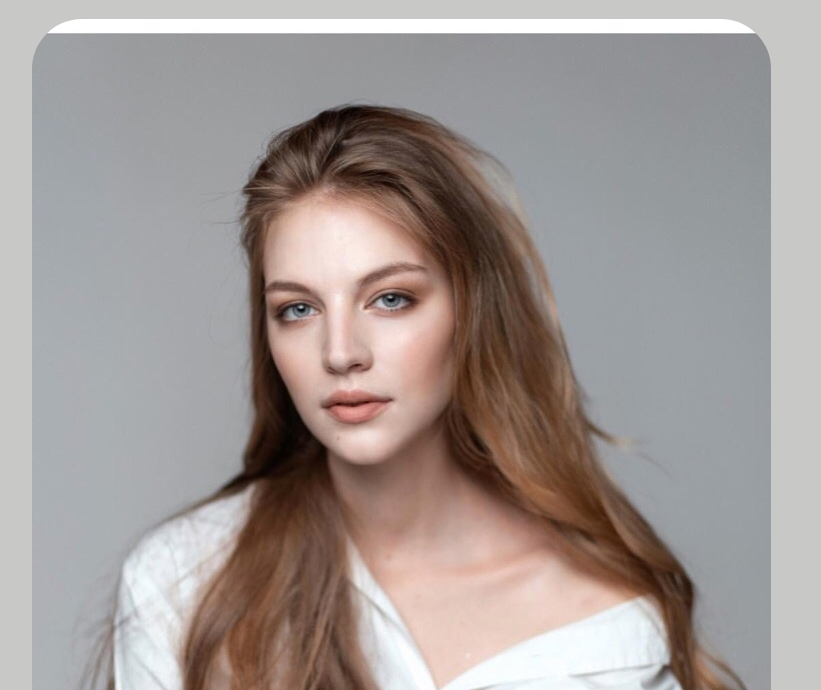
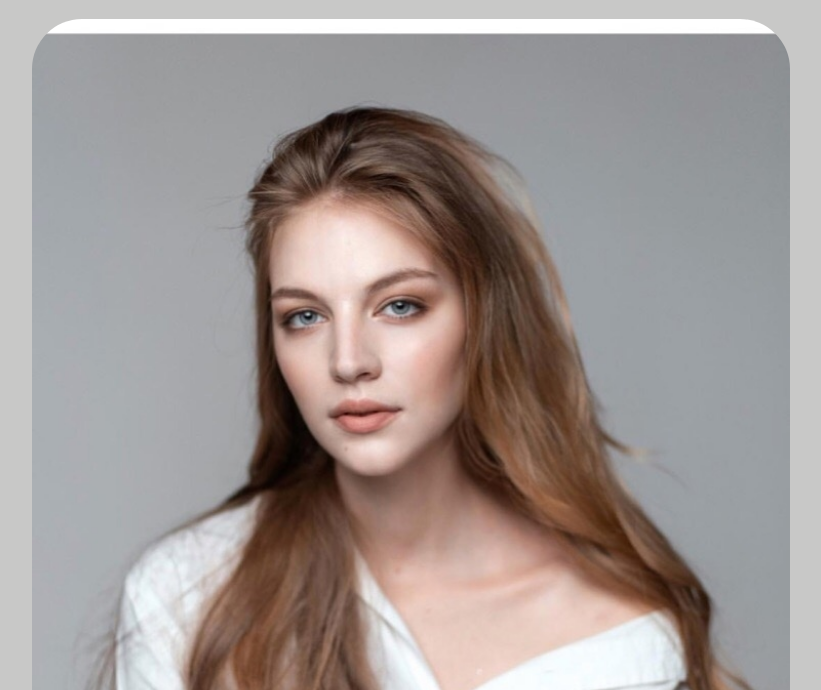
Before and after one commit to mayazavrik/mayazavrik.github.io, a website: page index.html in a window 1280 px wide. Shown: the part 110-800 px from the top of the page, without its empty margins (16-837 px from the left). Drawn offline with Linux system fonts and the light colour scheme.

Commit message:
Update index.html

```diff
--- a/index.html
+++ b/index.html
@@ -13,7 +13,7 @@
     </div>
 
     <div class="image">
-      <img src="images/me.jpg" />
+      <img class="image2" src="images/me.jpg" />
     </div>
 
     <p>
```
